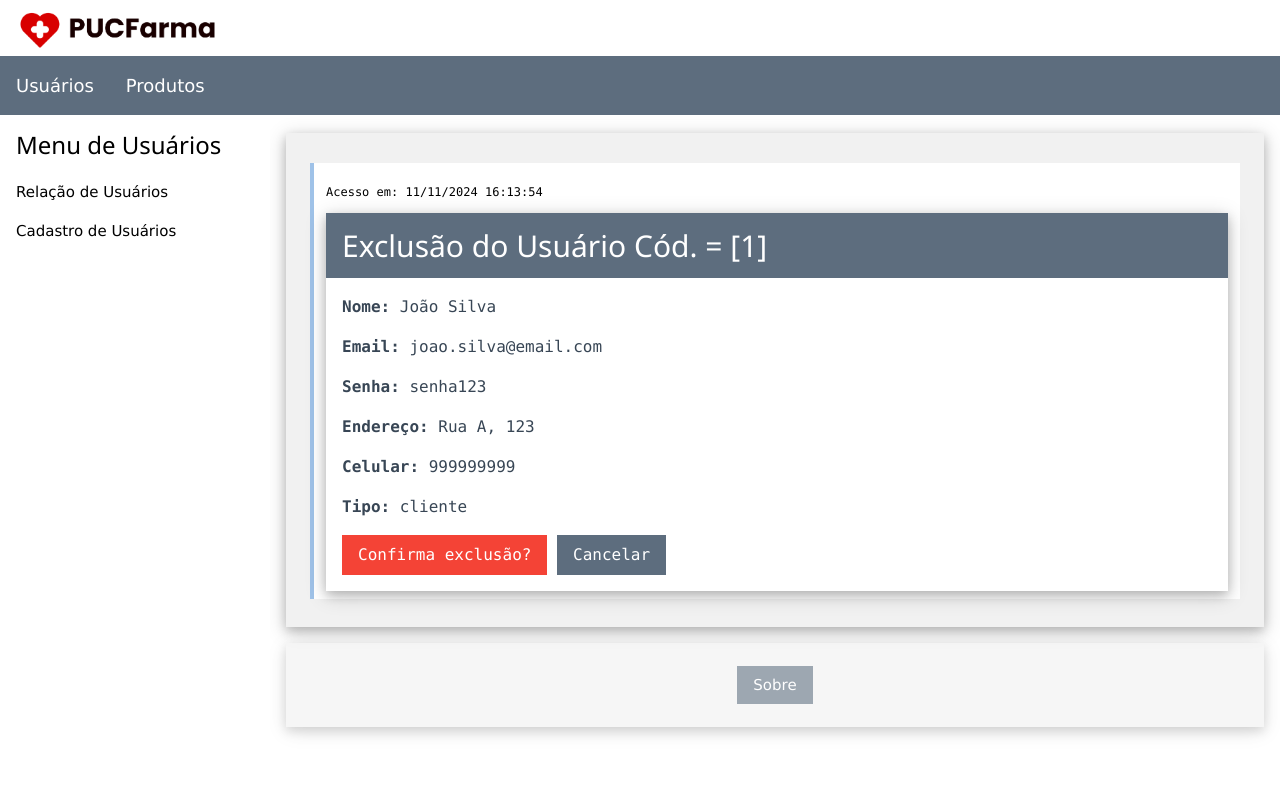
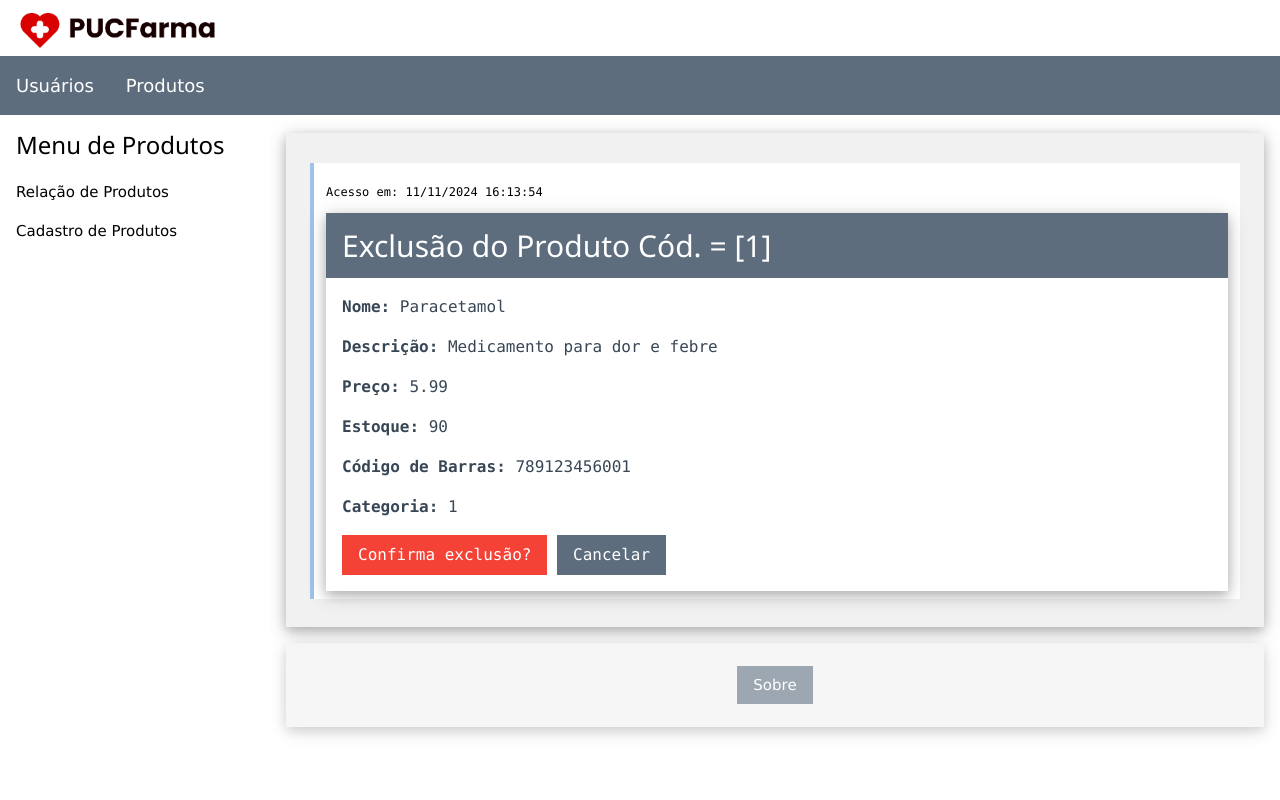
Before and after one commit to LucasStop/BDFarma, a PHP site: page /product/productExcluir.php?id=1 in a window 1280 px wide. Run offline with PHP 8.4, Linux system fonts and the light colour scheme; data comes from the database, SQL or seed files in the repository.

Commit message:
Finalizado os CRUDs

```diff
--- a/geral/rodape.php
+++ b/geral/rodape.php
@@ -11,14 +11,14 @@
     <div class="w3-modal-content" style="max-width:500px">
         <header class="w3-container w3-theme">
             <span onclick="document.getElementById('Sobre').style.display='none'" class="w3-button w3-display-topright">&times;</span>
-            <h2>Clínica Médica ABC - Exemplo</h2>
+            <h2>PUC Farma - Exemplo</h2>
         </header>
         <div class="w3-container">
             <p>Site exemplo: <b>Aplicação Web com PHP & BD Relacional</b></p>
-            <p class="w3-small">Profa. Cristina Verçosa Pérez Barrios de Souza</p>
+            <p class="w3-small">Lucas Stopinski da Silva e Richard Mickaell Santos Nascimento </p>
         </div>
         <footer class="w3-container w3-theme ">
-            <p>PUCPR 2022 (revisão) </p>
+            <p>PUCPR 2024 </p>
         </footer>
     </div>
 </div>
--- a/product/productExcluir.php
+++ b/product/productExcluir.php
@@ -18,7 +18,7 @@
 	<link rel="stylesheet" href="../css/customize.css">
 </head>
 
-<body onload="w3_show_nav('menuUsuario')">
+<body onload="w3_show_nav('menuProduto')">
 
 	<!-- Inclui MENU.PHP  -->
 	<?php require '../geral/menu.php'; ?>
@@ -57,10 +57,10 @@
 				mysqli_query($conn, 'SET character_set_client=utf8');
 				mysqli_query($conn, 'SET character_set_results=utf8');
 
-				$id_suario = $_GET['id'];
+				$id_produto = $_GET['id'];
 
 				// Faz Select na Base de Dados
-				$sql = "SELECT ID_Usuario, Nome, Email, Senha, Endereco, Celular, Tipo FROM Usuario WHERE ID_Usuario = $id_suario;";
+				$sql = "SELECT ID_Produto, Nome, Descricao, Preco, Estoque, Codigo_Barras, Id_Categoria FROM Produto WHERE ID_Produto = $id_produto";
 				//Inicio DIV form
 				echo "<div class='w3-responsive w3-card-4'>";
 				if ($result = mysqli_query($conn, $sql)) {
@@ -68,27 +68,27 @@
 						$row = mysqli_fetch_assoc($result);
 				?>
 						<div class="w3-container w3-theme">
-							<h2>Exclusão do Usuário Cód. = [<?php echo $row['ID_Usuario']; ?>]</h2>
+							<h2>Exclusão do Produto Cód. = [<?php echo $row['ID_Produto']; ?>]</h2>
 						</div>
-						<form class="w3-container" action="userExcluir_exe.php" method="post" onsubmit="return check(this.form)">
-							<input type="hidden" id="ID_Usuario" name="ID_Usuario" value="<?php echo $row['ID_Usuario']; ?>">
+						<form class="w3-container" action="productExcluir_exe.php" method="post" onsubmit="return check(this.form)">
+							<input type="hidden" id="ID_Produto" name="ID_Produto" value="<?php echo $row['ID_Produto']; ?>">
 							<p>
 								<label class="w3-text-IE"><b>Nome: </b> <?php echo $row['Nome']; ?> </label>
 							</p>
 							<p>
-								<label class="w3-text-IE"><b>Email: </b> <?php echo $row['Email']; ?> </label>
+								<label class="w3-text-IE"><b>Descrição: </b> <?php echo $row['Descricao']; ?> </label>
 							</p>
 							<p>
-								<label class="w3-text-IE"><b>Senha: </b> <?php echo $row['Senha']; ?> </label>
+								<label class="w3-text-IE"><b>Preço: </b> <?php echo $row['Preco']; ?> </label>
 							</p>
 							<p>
-								<label class="w3-text-IE"><b>Endereço: </b> <?php echo $row['Endereco']; ?> </label>
+								<label class="w3-text-IE"><b>Estoque: </b> <?php echo $row['Estoque']; ?> </label>
 							</p>
 							<p>
-								<label class="w3-text-IE"><b>Celular: </b> <?php echo $row['Celular']; ?> </label>
+								<label class="w3-text-IE"><b>Código de Barras: </b> <?php echo $row['Codigo_Barras']; ?> </label>
 							</p>
 							<p>
-								<label class="w3-text-IE"><b>Tipo: </b> <?php echo $row['Tipo']; ?> </label>
+								<label class="w3-text-IE"><b>Categoria: </b> <?php echo $row['Id_Categoria']; ?> </label>
 							</p>
 							<p>
 								<input type="submit" value="Confirma exclusão?" class="w3-btn w3-red">
@@ -98,7 +98,7 @@
 					<?php
 					} else { ?>
 						<div class="w3-container w3-theme">
-							<h2>Tentativa de exclusão de Usuário inexistente</h2>
+							<h2>Tentativa de exclusão de Produto inexistente</h2>
 						</div>
 						<br>
 				<?php }
--- a/product/productIncluir.php
+++ b/product/productIncluir.php
@@ -11,7 +11,7 @@
 
 <head>
 
-	<title>Clínica Médica ABC</title>
+	<title>PUC Farma</title>
 	<link rel="icon" type="image/png" href="../images/favicon.png" />
 	<meta name="viewport" content="width=device-width, initial-scale=1">
 	<link rel="stylesheet" href="https://www.w3schools.com/w3css/4/w3.css">
```
Also changed, not shown: product/productAtualizar.php (+16 -20 lines), product/productAtualizar_exe.php (+23 -16 lines), product/productExcluir_exe.php (+4 -4 lines), images/img.png (deleted). Lines whose indentation alone changed are shown as unchanged.
